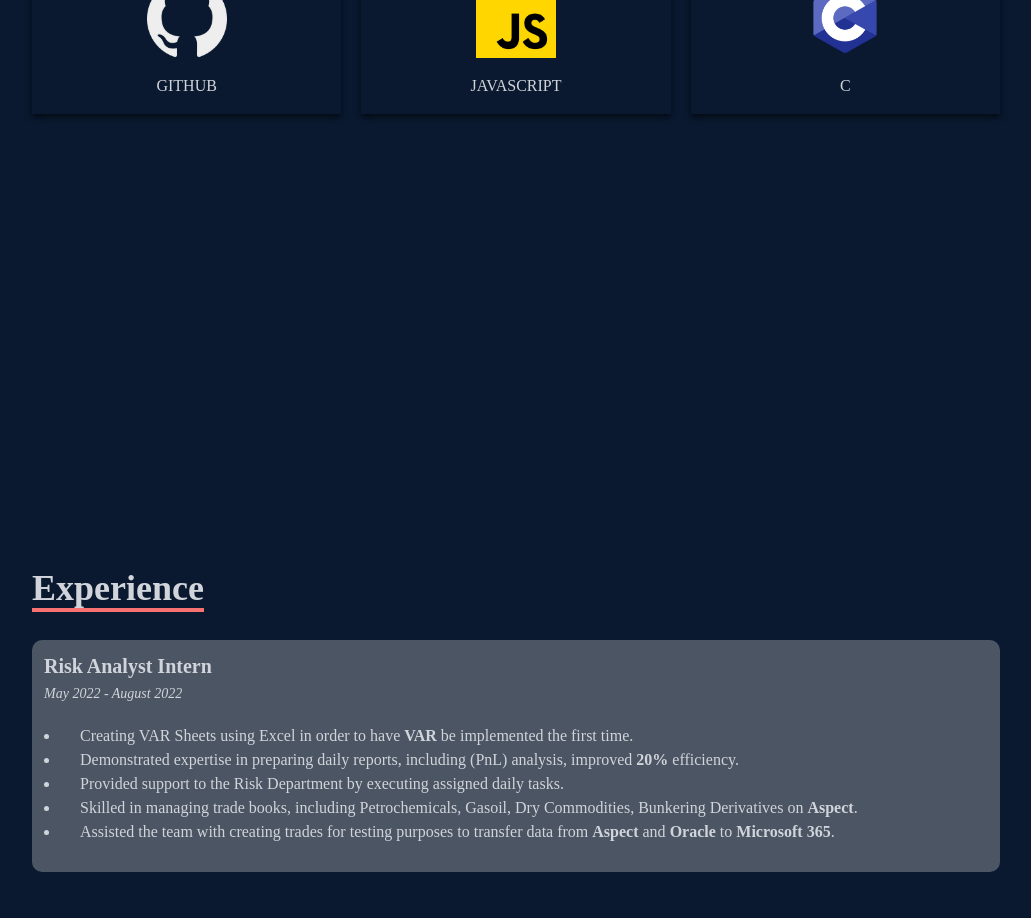
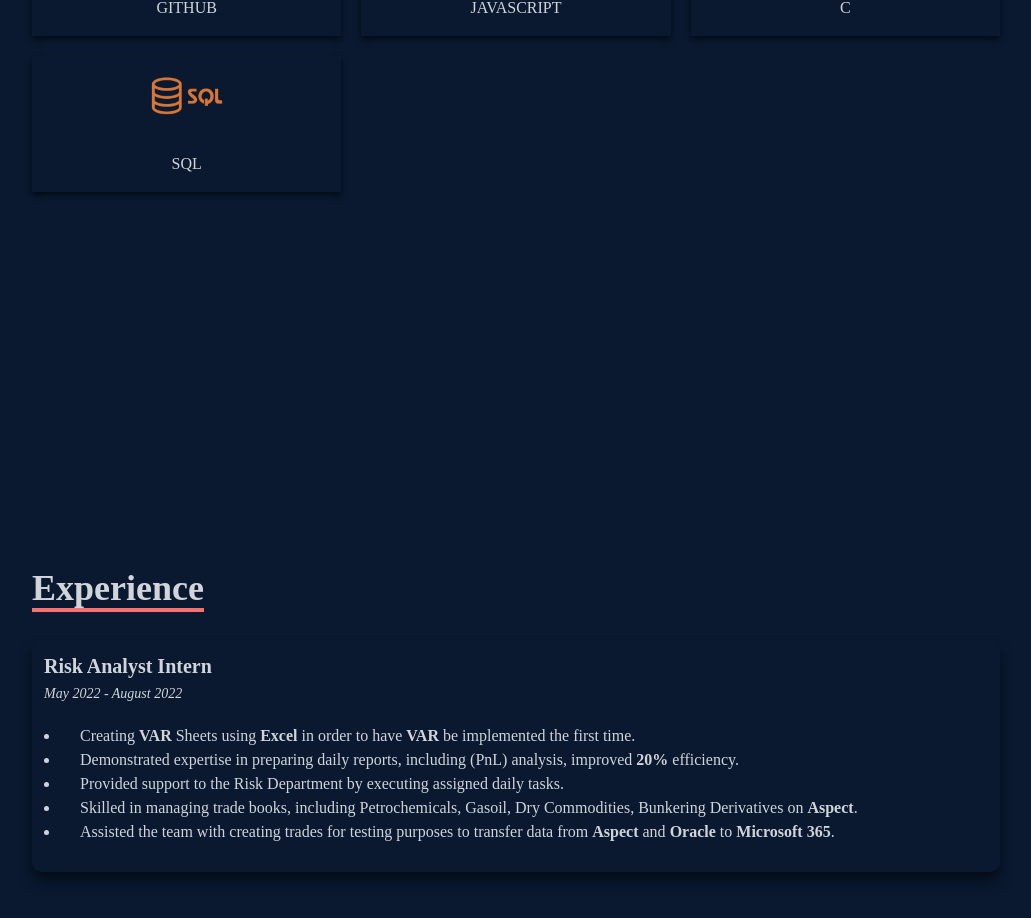
Before and after one commit to muhammadhamza14210/Portfolio, a React (Create React App) app: page / in a window 1280 px wide. Shown: the part 2080-2998 px from the top of the page, without its empty margins (124-1155 px from the left). Built offline with nearby package versions, Linux system fonts and the light colour scheme.

Commit message:
Added SQL image and matched experience design

```diff
--- a/src/components/Experience.jsx
+++ b/src/components/Experience.jsx
@@ -10,11 +10,11 @@ const Experience = () => {
                 <p className = 'text-4xl font-bold inline border-b-4 border-red-400'>Experience</p>
             </div>
 
-            <div className='border-1 rounded-[10px] bg-gray-600 p-3 '>
+            <div className='shadow-lg shadow-[#040c16] rounded-[10px] p-3 '>
                 <h1 className='pb-1 font-bold text-xl'>Risk Analyst Intern</h1>
                 <p className='text-sm italic pb-1'>May 2022 - August 2022</p>
                   <ul className='p-4 list-disc'>
-                  <li>Creating VAR Sheets using Excel in order to have <b>VAR</b> be implemented the first time.</li>
+                  <li>Creating <b>VAR</b> Sheets using <b>Excel</b> in order to have <b>VAR</b> be implemented the first time.</li>
                   <li>Demonstrated expertise in preparing daily reports, including (PnL) analysis, improved <b>20%</b> efficiency.</li>
                   <li>Provided support to the Risk Department by executing assigned daily tasks.</li>
                   <li>Skilled in managing trade books, including Petrochemicals, Gasoil, Dry Commodities, Bunkering Derivatives on <b>Aspect</b>.</li>
--- a/src/components/Skills.jsx
+++ b/src/components/Skills.jsx
@@ -5,6 +5,7 @@ import JavaScript from '../assets/javascript.png'
 import Github from '../assets/github.png'
 import Python from '../assets/python.png'
 import C from '../assets/c.png'
+import SQL from '../assets/sql.png'
 
 const Skills = () => {
   return (
@@ -47,6 +48,11 @@ const Skills = () => {
                     <p className = 'py-4'>C</p>
                 </div>
 
+                <div className = 'shadow-md shadow-[#040c16] hover:scale-110 duration-300'>
+                    <img className = 'w-20 mx-auto' src = {SQL} alt = 'SQL icon'></img>
+                    <p className = 'py-4'>SQL</p>
+                </div>
+
             </div>
         </div>
     </div>
```
Also changed, not shown: src/assets/sql.png (added).
